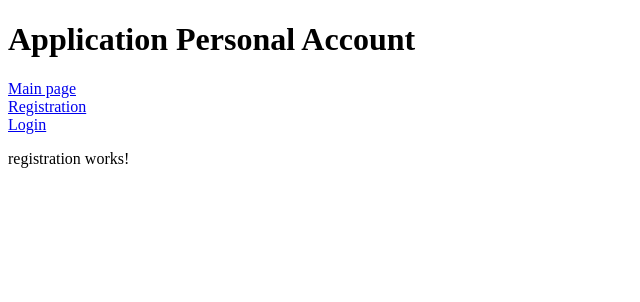
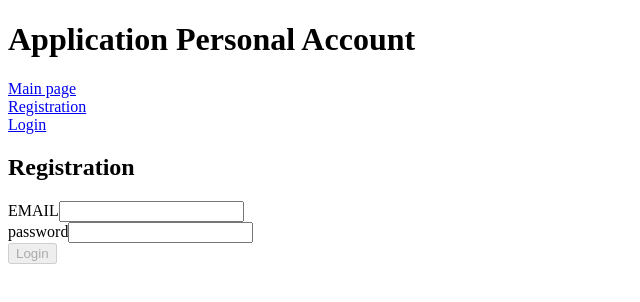
Before and after one commit to kokovych/angular_register_login_app, an Angular app: page /registration in a window 1280 px wide. Shown: the top 302 px of the page, without its empty margins (0-640 px from the left). Built offline with nearby package versions, Linux system fonts and the light colour scheme.

Commit message:
start work on registration page

```diff
--- a/src/app/registration/registration.component.html
+++ b/src/app/registration/registration.component.html
@@ -2,6 +2,49 @@
 
 </app-page-header>
 
-<p>
-  registration works!
-</p>
+<div *ngIf="!userIsAuthorized">
+  <h2>Registration</h2>
+  <form [formGroup] ="userRegistrationForm" (ngSubmit) = "onSubmit(userRegistrationForm.value)">
+    <div class="form-group">
+      <label for="email" >EMAIL</label>
+      <input id="email" class="form-control"
+             formControlName="email" required >
+      <div *ngIf="email.invalid && (email.dirty || email.touched)"
+           class="alert alert-danger">
+
+        <div *ngIf="email.errors.required">
+          Email is required.
+        </div>
+        <div *ngIf="email.errors.pattern">
+          It does not look like email!
+        </div>
+        pattern
+
+      </div>
+
+      <br/>
+      <label for="password" >password</label>
+      <input type="password" class="form-control"
+             name="password" id="password"
+             formControlName = "password"
+             required/>
+      <div *ngIf="password.invalid && (password.dirty || password.touched)"
+           class="alert alert-danger">
+
+        <div *ngIf="password.errors.required">
+          Password is required.
+        </div>
+
+      </div>
+      <br/>
+      <!--<input type = "submit" value = "Login">-->
+
+      <button type="submit" class="btn btn-default"
+              [disabled]="userRegistrationForm.invalid">Login</button>
+    </div>
+  </form>
+</div>
+
+<div *ngIf="userIsAuthorized">
+  <h2>You have been already authorized!</h2>
+</div>
--- a/src/app/registration/registration.component.ts
+++ b/src/app/registration/registration.component.ts
@@ -1,4 +1,10 @@
 import { Component, OnInit } from '@angular/core';
+import { FormControl, FormGroup, Validators} from '@angular/forms';
+import { Router} from '@angular/router';
+
+import { User } from '../_models/user';
+import { CheckAuthService } from "../_services/check-auth.service";
+
 
 @Component({
   selector: 'app-registration',
@@ -7,9 +13,34 @@
 })
 export class RegistrationComponent implements OnInit {
 
-  constructor() { }
+  constructor(
+    private router: Router,
+    private _checkAuth: CheckAuthService) { }
+
+  user: User = new User();
+  userRegistrationForm: FormGroup;
+  userIsAuthorized: boolean = this._checkAuth.isAuthorized();
 
   ngOnInit() {
+    this.userRegistrationForm = new FormGroup({
+      email: new FormControl(this.user.email ,
+        [ Validators.required, Validators.pattern('[^ @]*@[^ @]*')]),
+      password: new FormControl(this.user.password,
+        [ Validators.required])
+    });
+  }
+  onSubmit(user: User) {
+    console.log('user');
+    console.log(user);
+    console.log(typeof user);
+  }
+
+  get email() {
+    return this.userRegistrationForm.get('email');
+  }
+
+  get password() {
+    return this.userRegistrationForm.get('password');
   }
 
 }
```
Also changed, not shown: src/app/login/login.component.ts (+2 -24 lines).
